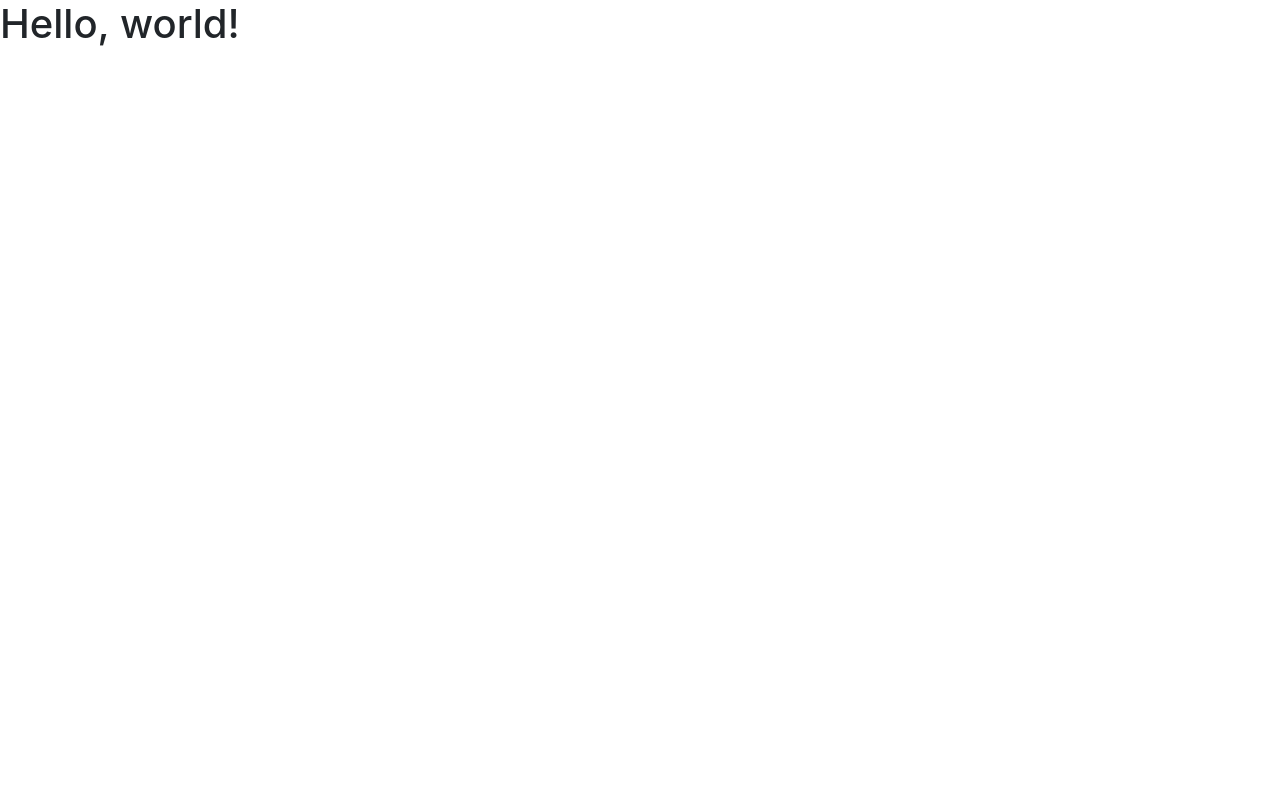
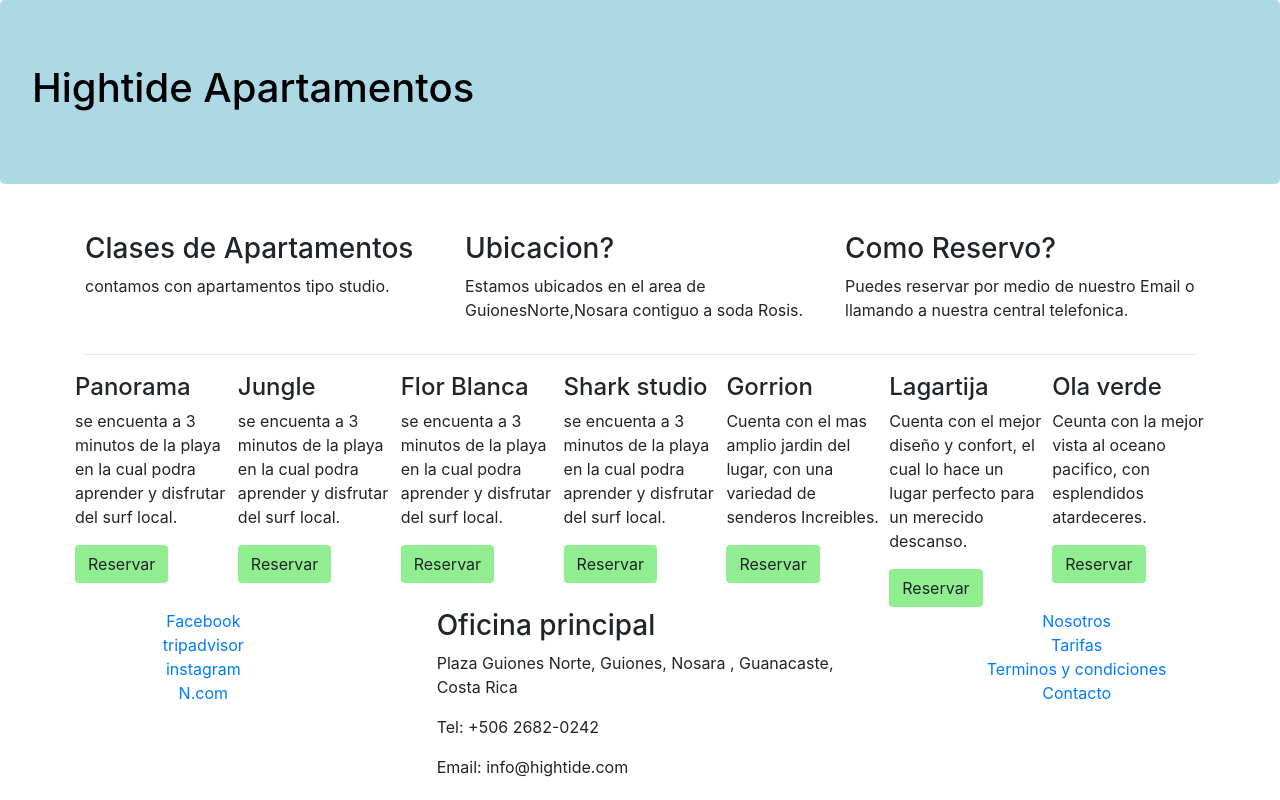
Before and after one commit to cristhianmen2/Hightide1.github.io, a website: page index.html in a window 1280 px wide. Drawn offline with nearby package versions, Linux system fonts and the light colour scheme.

Commit message:
agregamos footer y estilos de flex

```diff
--- /dev/null
+++ b/css/main.css
@@ -0,0 +1,20 @@
+  .jumbotron {
+    background-color: lightblue;
+    color: black;
+    }
+
+    .btn {
+    	background-color: lightgreen;
+    }
+
+.footer{
+    padding: 25px 10px 0px 10px;
+    margin-bottom: 0px;
+    margin-top: 55px;
+    background-color: lightblue;
+    }
+
+  .card-hotel{
+    	flex: 1 150px;
+    	padding: 2px 5px 2px 5px
+    }
--- a/index.html
+++ b/index.html
@@ -7,11 +7,108 @@
 
     <!-- Bootstrap CSS -->
     <link rel="stylesheet" href="node_modules/bootstrap/dist/css/bootstrap.min.css">
+    <link rel="stylesheet" href="css/main.css">
 
-    <title>Hello, world!</title>
+     <title>Renta de Apartamentos</title>
   </head>
   <body>
-    <h1>Hello, world!</h1>
+    <div class="jumbotron">
+         <h1>Hightide Apartamentos</h1>
+    </div>
+    <div class="container">
+        <div class="row">
+            <div class="col-sm-4">
+        		<p>
+        			<h3>Clases de Apartamentos</h3>
+        			<p>contamos con apartamentos tipo studio.</p>
+        		</p>
+        	</div>
+        	<div class="col-sm-4">
+        		</p>
+        			<h3>Ubicacion?</h3>
+        			<p>Estamos ubicados en el area de GuionesNorte,Nosara contiguo a soda Rosis.</p>
+        		</p>
+        	</div>
+        	<div class="col-sm-4">
+        		</p>
+        			<h3>Como Reservo?</h3>
+        			<p>Puedes reservar por medio de nuestro Email o llamando a nuestra central telefonica.</p>
+        		</p>
+        	</div>
+        </div>
+        <hr>
+
+      	<div class="row d-flex flex-wrap flex-row-reverse">
+        	<div class="card-hotel">
+        		 <h4>Ola verde</h4>
+        		 <p>Ceunta con la mejor vista al oceano pacifico, con esplendidos atardeceres.</p>
+                 <button class="btn btn-reserva"> Reservar</button>
+                </div>
+                <div class="card-hotel">
+        		    <h4>Lagartija</h4>
+        		    <p>Cuenta con el mejor diseño y confort, el cual lo hace un lugar perfecto para un merecido descanso.</p>
+        		    <button class="btn btn-reserva"> Reservar</button>
+        	    </div>
+        		<div class="card-hotel">
+        		    <h4>Gorrion</h4>
+        		    <p>Cuenta con el mas amplio jardin del lugar, con una variedad de senderos Increibles.</p>
+        		    <button class="btn btn-reserva"> Reservar</button>
+        		 </div>
+        		 <div class="card-hotel">
+        		    <h4>Shark studio</h4>
+        		    <p>se encuenta a 3 minutos de la playa en la cual podra aprender y disfrutar del surf local. </p>
+        		    <button class="btn btn-reserva"> Reservar</button>
+        	     </div>
+        	     <div class="card-hotel">
+        		    <h4>Flor Blanca</h4>
+        		    <p>se encuenta a 3 minutos de la playa en la cual podra aprender y disfrutar del surf local. </p>
+        		    <button class="btn btn-reserva"> Reservar</button>
+        	     </div>
+        	     <div class="card-hotel">
+        		    <h4>Jungle</h4>
+        		    <p>se encuenta a 3 minutos de la playa en la cual podra aprender y disfrutar del surf local. </p>
+        		    <button class="btn btn-reserva"> Reservar</button>
+        	     </div>
+        	     <div class="card-hotel">
+        		    <h4>Panorama</h4>
+        		    <p>se encuenta a 3 minutos de la playa en la cual podra aprender y disfrutar del surf local. </p>
+        		    <button class="btn btn-reserva"> Reservar</button>
+        	     </div>
+            </div>
+        </div>
+    </div>
+
+
+
+<footer>
+
+    <div class="row">
+        <div class="col-sm-4 d-flex flex-column align-items-center">
+            <a href="http://www.facebook.com">Facebook</a>
+            <a href="http://www.tripadvisor.com">tripadvisor</a>
+            <a href="http://www.facebook.com">instagram</a>
+            <a href="http://www.nosara.com">N.com</a>
+        </div>
+        <div class="col-sm-4">
+            <address>
+                <h3>Oficina principal</h3>
+                <p>Plaza Guiones Norte, Guiones, Nosara , Guanacaste, Costa Rica</p>
+                <p>Tel: +506 2682-0242</p>
+                <p>Email: info@hightide.com</p>
+            </address>
+        </div>
+
+
+        <div class="col-sm-4 d-flex flex-column align-items-center">
+            <a href="http://www.facebook.com">Nosotros </a>
+            <a href="http://www.tripadvisor.com">Tarifas </a>
+            <a href="http://www.facebook.com">Terminos y condiciones </a>
+            <a href="http://www.nosara.com">Contacto </a>
+        </div>
+    </div>
+ </footer>
+
+
 
     <!-- Optional JavaScript -->
     <!-- jQuery first, then Popper.js, then Bootstrap JS -->
```
